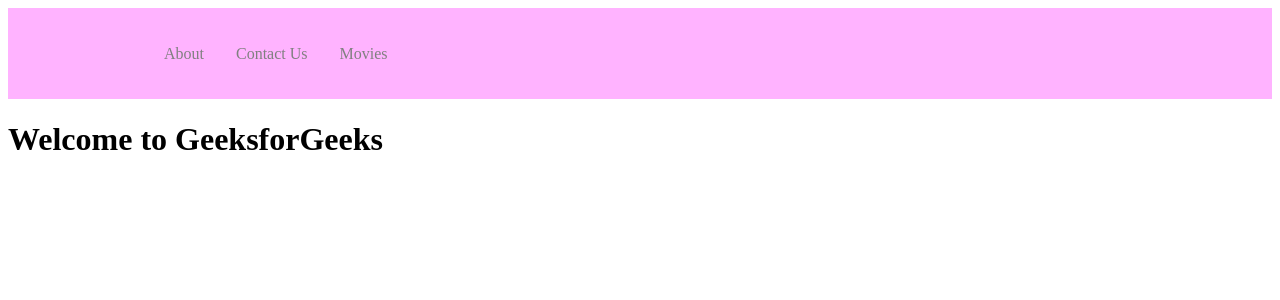
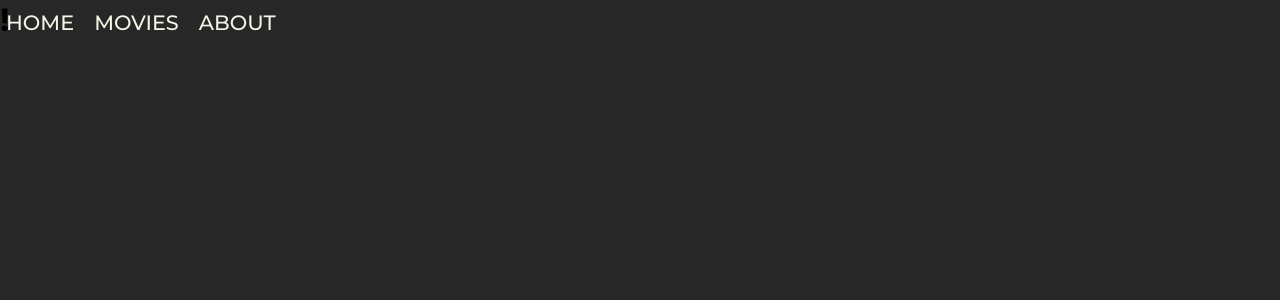
Before and after one commit to rmoroz20/Rotten-Prophet, a React (Create React App) app in the folder react-website/: page / in a window 1280 px wide. Shown: the top 300 px of the page. Built offline with nearby package versions, Linux system fonts and the light colour scheme.

Commit message:
nav bar styling

```diff
--- a/react-website/package.json
+++ b/react-website/package.json
@@ -6,7 +6,9 @@
     "@testing-library/jest-dom": "^5.16.4",
     "@testing-library/react": "^13.3.0",
     "@testing-library/user-event": "^13.5.0",
+    "bootstrap": "^5.1.3",
     "react": "^18.2.0",
+    "react-bootstrap": "^2.4.0",
     "react-dom": "^18.2.0",
     "react-icons": "^4.4.0",
     "react-router-dom": "^6.3.0",
@@ -37,5 +39,8 @@
       "last 1 firefox version",
       "last 1 safari version"
     ]
+  },
+  "devDependencies": {
+    "tailwindcss": "^3.1.4"
   }
 }
--- a/react-website/src/App.js
+++ b/react-website/src/App.js
@@ -1,17 +1,19 @@
 import React from 'react';
 import './App.css';
-import Navbar from './components/Navbar';
 import { BrowserRouter as Router, Routes, Route}
 	from 'react-router-dom';
 import Home from './pages';
 import About from './pages/about';
 import Movies from './pages/movies';
 import Contact from './pages/contact';
+import Navbar from "./Navigation/Navbar.js";
 
 function App() {
 return (
 	<Router>
-	<Navbar />
+	<div>
+      <Navbar />
+    </div>
 	<Routes>
 		<Route exact path='/' element={<Home />} />
 		<Route path='/about' element={<About/>} />
--- /dev/null
+++ b/react-website/src/Navigation/Navbar.css
@@ -0,0 +1,81 @@
+@import url("https://fonts.googleapis.com/css2?family=Montserrat:wght@400;500;600;700&display=swap");
+* {
+  margin: 0;
+  padding: 0;
+  -webkit-box-sizing: border-box;
+  box-sizing: border-box;
+}
+
+body {
+  background: #272727;
+  font-family: "Montserrat", sans-serif;
+}
+
+.navMenu {
+  position: absolute;
+  top: 2%;
+  left: 11%;
+  -webkit-transform: translate(-50%, -50%);
+  transform: translate(-50%, -50%);
+  padding-top: 1.5%;
+}
+
+.navMenu a {
+  color: #f6f4e6;
+  text-decoration: none;
+  font-size: 1.3em;
+  text-transform: uppercase;
+  font-weight: 500;
+  display: inline-block;
+  margin: 10px;
+  -webkit-transition: all 0.2s ease-in-out;
+  transition: all 0.2s ease-in-out;
+}
+
+.navMenu a:hover {
+  color: #fddb3a;
+}
+
+.navMenu .dot {
+  width: 6px;
+  height: 6px;
+  background: #fddb3a;
+  border-radius: 50%;
+  opacity: 0;
+  -webkit-transform: translateX(30px);
+  transform: translateX(30px);
+  -webkit-transition: all 0.2s ease-in-out;
+  transition: all 0.2s ease-in-out;
+}
+
+.navMenu a:nth-child(1):hover ~ .dot {
+  -webkit-transform: translateX(42px);
+  transform: translateX(42px);
+  -webkit-transition: all 0.2s ease-in-out;
+  transition: all 0.2s ease-in-out;
+  opacity: 1;
+}
+
+.navMenu a:nth-child(2):hover ~ .dot {
+  -webkit-transform: translateX(138px);
+  transform: translateX(138px);
+  -webkit-transition: all 0.2s ease-in-out;
+  transition: all 0.2s ease-in-out;
+  opacity: 1;
+}
+
+.navMenu a:nth-child(3):hover ~ .dot {
+  -webkit-transform: translateX(240px);
+  transform: translateX(240px);
+  -webkit-transition: all 0.2s ease-in-out;
+  transition: all 0.2s ease-in-out;
+  opacity: 1;
+}
+
+.navMenu a:nth-child(4):hover ~ .dot {
+  -webkit-transform: translateX(285px);
+  transform: translateX(285px);
+  -webkit-transition: all 0.2s ease-in-out;
+  transition: all 0.2s ease-in-out;
+  opacity: 1;
+}
--- /dev/null
+++ b/react-website/src/Navigation/Navbar.js
@@ -0,0 +1,17 @@
+import React from "react";
+import './Navbar.css';
+
+const Navbar = () => {
+  return (
+    <body>
+    <nav class="navMenu">
+      <a href="/">Home</a>
+      <a href="movies">Movies</a>
+      <a href="about">About</a>
+      <div class="dot"></div>
+    </nav>
+  </body>
+  );
+};
+
+export default Navbar;
--- a/react-website/src/components/Navbar/NavbarElements.js
+++ /dev/null
@@ -1,53 +0,0 @@
-import { FaBars } from "react-icons/fa";
-import { NavLink as Link } from "react-router-dom";
-import styled from "styled-components";
-
-export const Nav = styled.nav`
-  background: #ffb3ff;
-  height: 85px;
-  display: flex;
-  justify-content: space-between;
-  padding: 0.2rem calc((100vw - 1000px) / 2);
-  z-index: 12;
-`;
-
-export const NavLink = styled(Link)`
-  color: #808080;
-  display: flex;
-  align-items: center;
-  text-decoration: none;
-  padding: 0 1rem;
-  height: 100%;
-  cursor: pointer;
-  &.active {
-    color: #4d4dff;
-  }
-`;
-
-export const Bars = styled(FaBars)`
-  display: none;
-  color: #808080;
-  @media screen and (max-width: 768px) {
-    display: block;
-    position: absolute;
-    top: 0;
-    right: 0;
-    transform: translate(-100%, 75%);
-    font-size: 1.8rem;
-    cursor: pointer;
-  }
-`;
-
-export const NavMenu = styled.div`
-  display: flex;
-  align-items: center;
-  margin-right: -24px;
-  /* Second Nav */
-  /* margin-right: 24px; */
-  /* Third Nav */
-  /* width: 100vw;
-white-space: nowrap; */
-  @media screen and (max-width: 768px) {
-    display: none;
-  }
-`;
--- a/react-website/src/components/Navbar/index.js
+++ /dev/null
@@ -1,25 +0,0 @@
-import React from "react";
-import { Nav, NavLink, NavMenu }
-	from "./NavbarElements";
-
-const Navbar = () => {
-return (
-	<>
-	<Nav>
-		<NavMenu>
-		<NavLink to="/about" activeStyle>
-			About
-		</NavLink>
-		<NavLink to="/contact" activeStyle>
-			Contact Us
-		</NavLink>
-		<NavLink to="/movies" activeStyle>
-			Movies
-		</NavLink>
-		</NavMenu>
-	</Nav>
-	</>
-);
-};
-
-export default Navbar;
--- a/react-website/src/pages/index.js
+++ b/react-website/src/pages/index.js
@@ -1,10 +1,9 @@
-
 import React from 'react';
 
 const Home = () => {
   return (
     <div>
-      <h1>Welcome to GeeksforGeeks</h1>
+      <h1> !</h1>
     </div>
   );
 };
```
Also changed, not shown: 1 other file (tests, documents, lock files or other folders).
